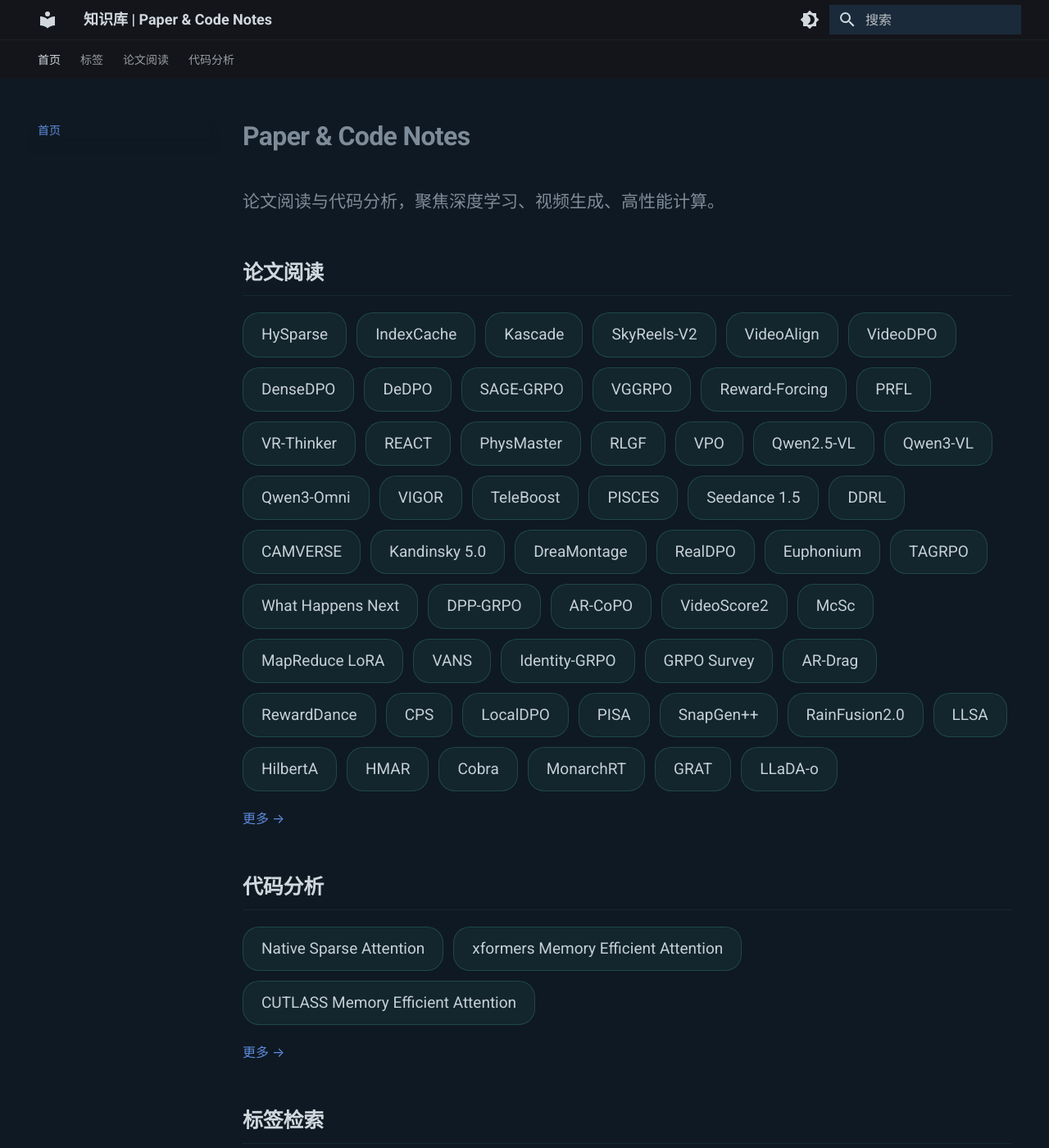
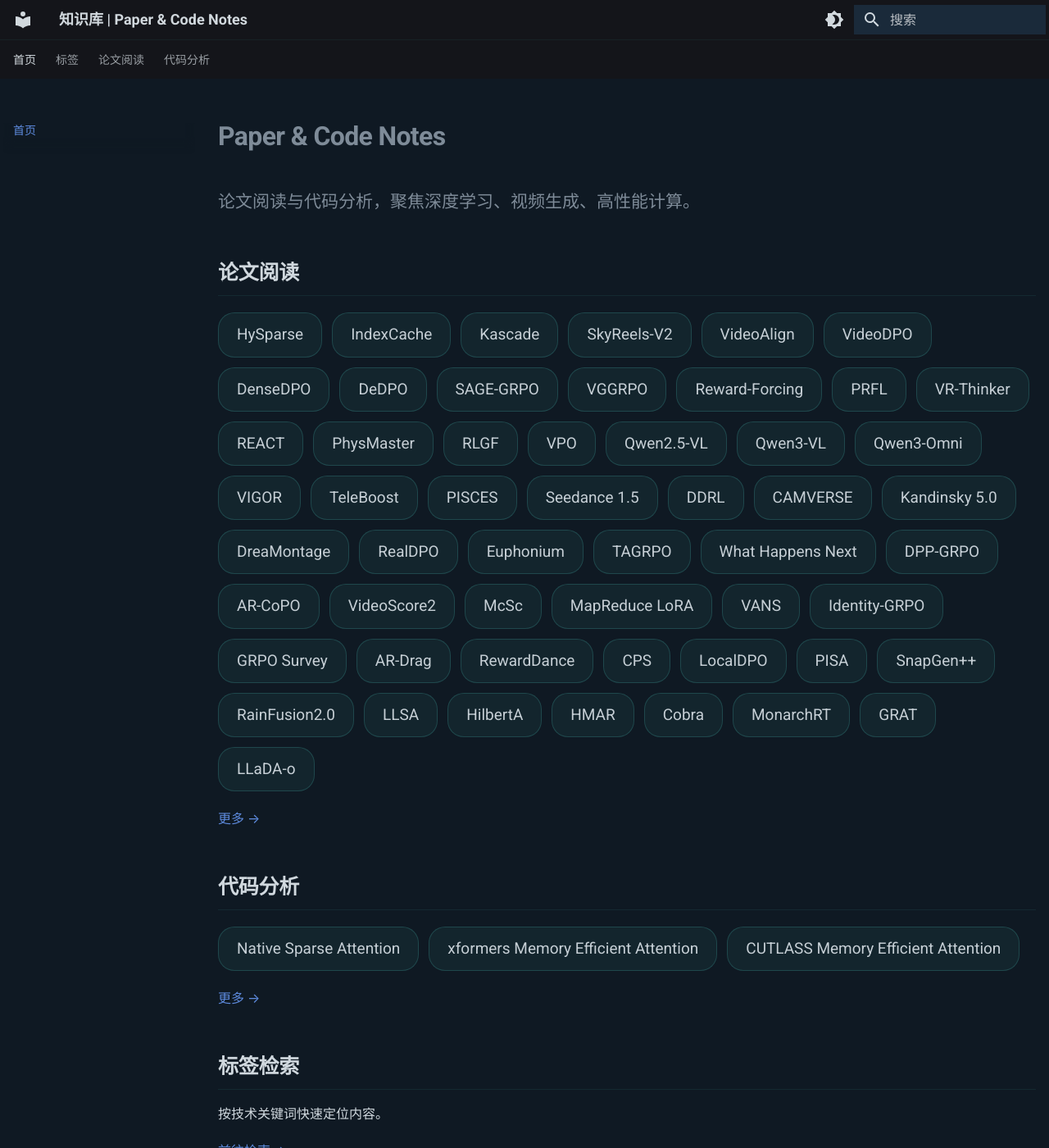
Before and after one commit to YouHuang67/paper-code-notes, an MkDocs documentation site: the page built from docs/index.md, in a window 1280 px wide and 1400 px high. Shown: the whole window at 82% size. Built offline with MkDocs 1.6.1 and Material for MkDocs 9.7.7, drawn with Linux system fonts in a browser that asks for light colours.

Commit message:
fix: widen content area for code-heavy pages

```diff
--- a/docs/stylesheets/extra.css
+++ b/docs/stylesheets/extra.css
@@ -300,6 +300,11 @@
   margin-bottom: 0.6rem;
 }
 
+/* === Wider content area for code-heavy pages === */
+.md-grid {
+  max-width: 90rem;
+}
+
 /* === Hide right TOC on homepage === */
 .md-content[data-md-component="content"] .md-typeset h1:first-child {
   margin-top: 0;
--- a/mkdocs.yml
+++ b/mkdocs.yml
@@ -60,7 +60,7 @@
   - https://cdn.jsdelivr.net/npm/mathjax@3/es5/tex-mml-chtml.js
 
 extra_css:
-  - stylesheets/extra.css?v=9
+  - stylesheets/extra.css?v=10
   - stylesheets/tag_search.css?v=4
 
 nav:
```
